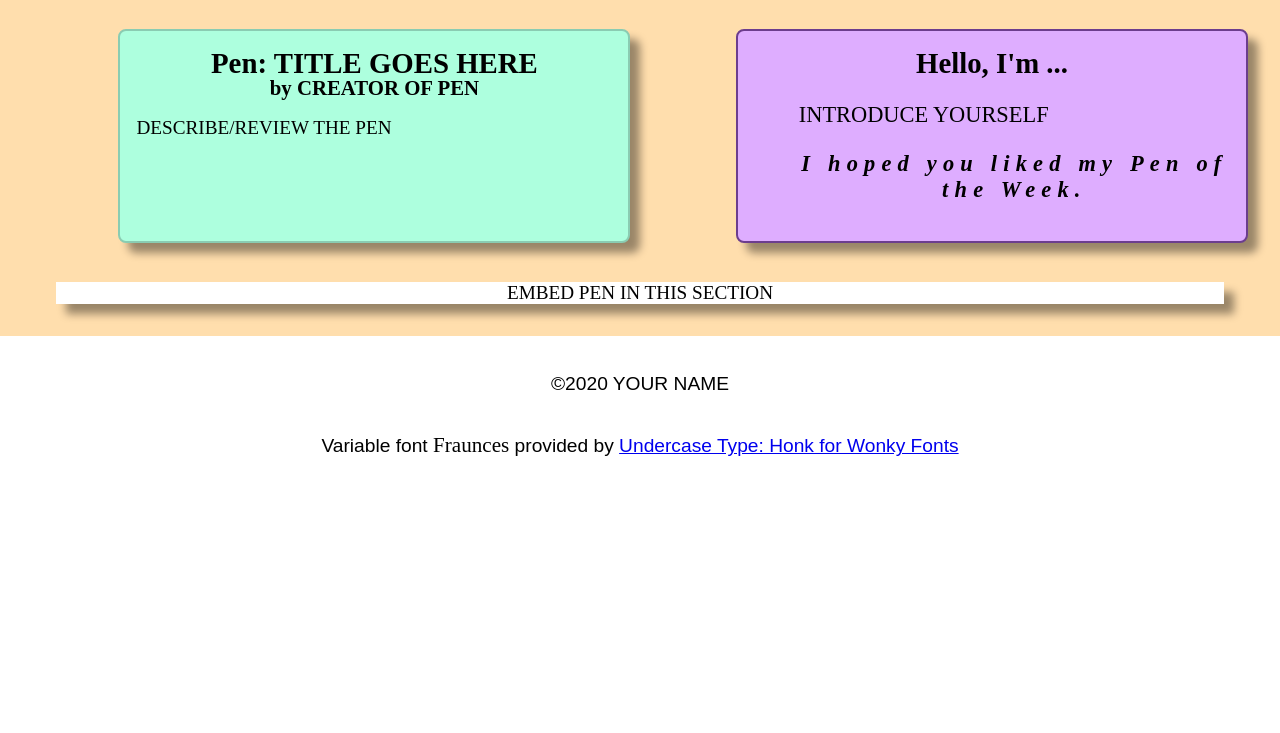
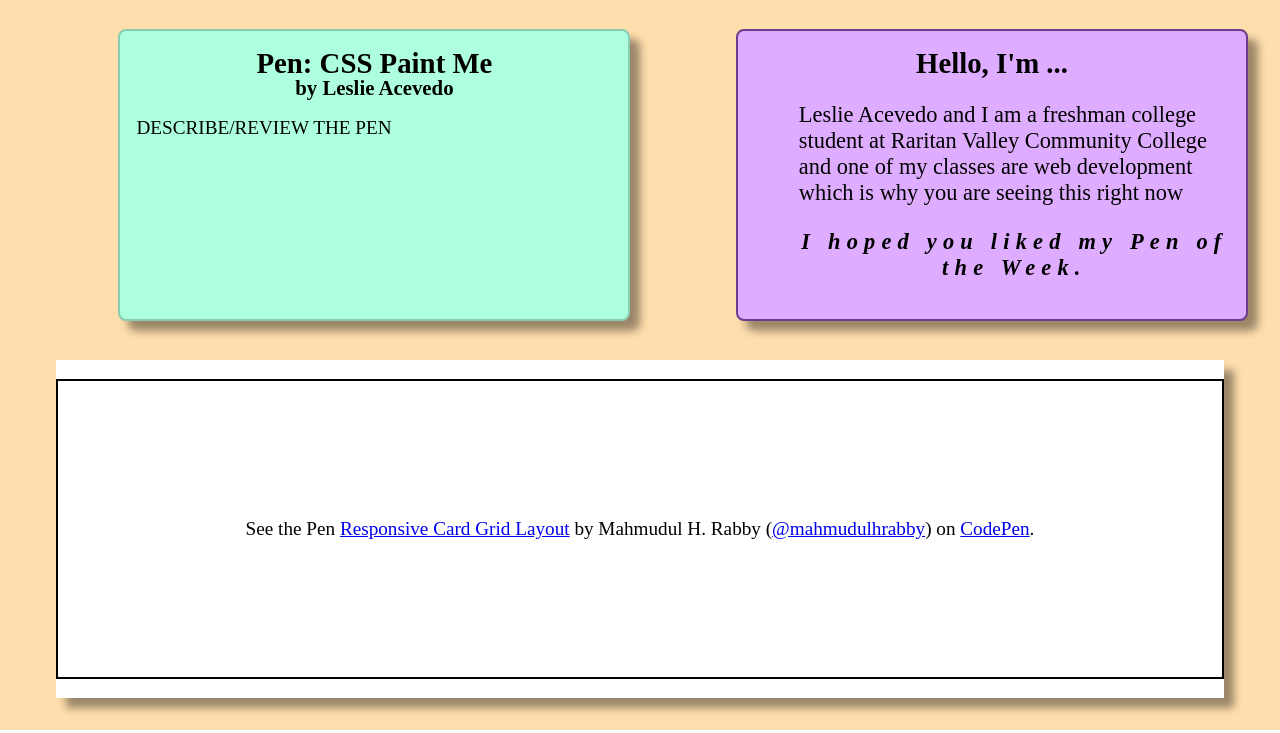
Before and after one commit to RVCC-IDMX/embed-codepen-leslie-acevedo2, a plain HTML site: page index.html in a window 1280 px wide. Shown: the part 67-800 px from the top of the page. Drawn offline with Linux system fonts and the light colour scheme; a script that the page names is missing; a web font is replaced by a local one.

Commit message:
added some stuff

```diff
--- a/index.html
+++ b/index.html
@@ -16,19 +16,24 @@
 
       <main>
         <article>
-          <h2>Pen: TITLE GOES HERE</h2>
-          <h3>by CREATOR OF PEN</h3>
+          <h2>Pen: CSS Paint Me</h2>
+          <h3>by Leslie Acevedo</h3>
           <p>DESCRIBE/REVIEW THE PEN</p>
         </article>
-        <section>EMBED PEN IN THIS SECTION</section>
+        <section><p class="codepen" data-height="300" data-default-tab="html,result" data-slug-hash="GGqdvr" data-user="mahmudulhrabby" style="height: 300px; box-sizing: border-box; display: flex; align-items: center; justify-content: center; border: 2px solid; margin: 1em 0; padding: 1em;">
+          <span>See the Pen <a href="https://codepen.io/mahmudulhrabby/pen/GGqdvr">
+          Responsive Card Grid Layout</a> by Mahmudul H. Rabby (<a href="https://codepen.io/mahmudulhrabby">@mahmudulhrabby</a>)
+          on <a href="https://codepen.io">CodePen</a>.</span>
+        </p>
+        <script async src="https://cpwebassets.codepen.io/assets/embed/ei.js"></script></section>
         <aside>
           <h2>Hello, I'm ...</h2>
-          <p>INTRODUCE YOURSELF</p>
+          <p>Leslie Acevedo and I am a freshman college student at Raritan Valley Community College and one of my classes are web development which is why you are seeing this right now</p>
           <p class="bye">I hoped you liked my Pen of the Week.</p>
         </aside>
       </main>
       <footer class="sans-serif">
-        <p>&copy;2020 YOUR NAME</p>
+        <p>&copy;2023 Leslie Acevedo</p>
         <p>
           Variable font <span class="serif">Fraunces</span> provided by
           <a href="https://github.com/undercasetype/Fraunces"
```
